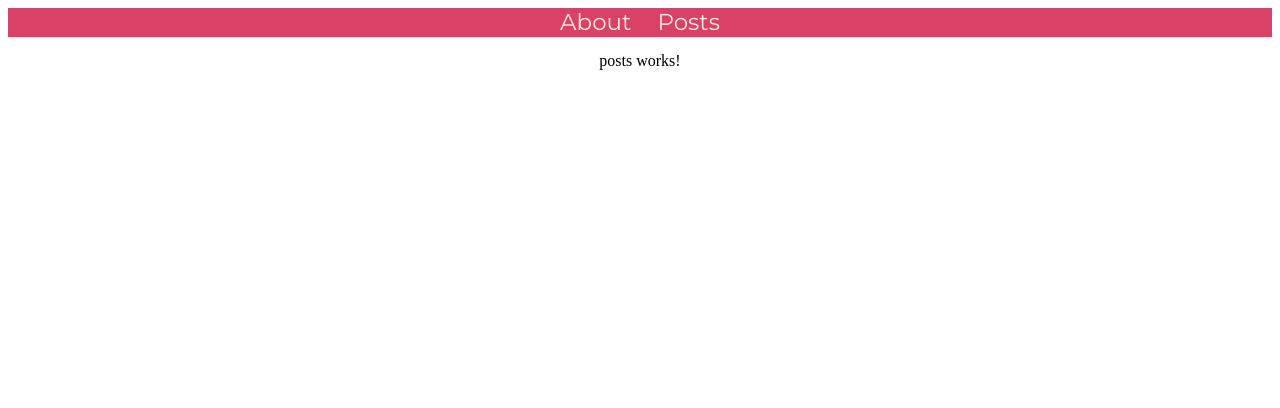
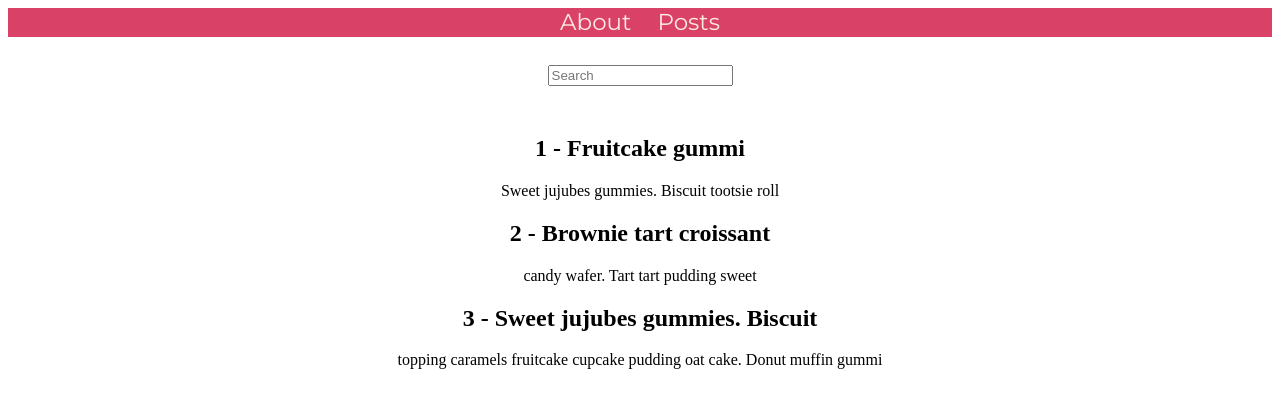
Before and after one commit to Nawalbenahmida/Angular-4-Blog--Pastry, an Angular app: page /Posts in a window 1280 px wide. Shown: the top 408 px of the page. Built offline with nearby package versions, Linux system fonts and the light colour scheme.

Commit message:
5article  + pipe

```diff
--- a/src/app/about/about.component.css
+++ b/src/app/about/about.component.css
@@ -4,7 +4,7 @@
     background-position: center;
     background-size: cover;
     object-fit: cover;
-    background-image: url(../../assets/brooke-lark-96398.jpg);
+    background-image: url(../../assets/lance-anderson-167718.jpg);
 }
 
 
@@ -32,13 +32,12 @@
 }
 
 img {
-    height: 500px;
+    height: 520px;
     width: 350px;
     background-position: center;
     background-size: cover;
     object-fit: cover;
-    margin-top: 30px;
-    margin-bottom: 25px;
+    margin-top: 35px;
     float: left;
 }
 
@@ -55,5 +54,5 @@ img {
 h1{
     margin: 30px;
     font-family: 'Montserrat', sans-serif;
-    font-size: 23px;
+    font-size: 20px;
 }
--- /dev/null
+++ b/src/app/article/article.ts
@@ -0,0 +1,5 @@
+export interface Article {
+    titre: string;
+    desc: string;
+    image: string;
+}
--- /dev/null
+++ b/src/app/filter.pipe.ts
@@ -0,0 +1,25 @@
+import { Pipe, PipeTransform } from '@angular/core';
+import { PostsComponent } from './posts/posts.component';
+import { Article } from './article/article';
+
+@Pipe({
+    name: 'filter'
+})
+export class FilterPipe implements PipeTransform {
+
+    transform(items: Article[], searchText: string): Article[] {
+        console.log(searchText);
+        if(!items) return [];
+        if(!searchText) return items;
+
+        searchText = searchText.toLowerCase();
+
+        return items.filter( it => {
+            return (it.titre.toLowerCase().includes(searchText) ||
+                    it.desc.toLowerCase().includes(searchText));
+
+
+        });
+
+    };
+}
--- a/src/app/posts/posts.component.css
+++ b/src/app/posts/posts.component.css
@@ -0,0 +1,3 @@
+input{
+    margin: 29px;
+}
--- a/src/app/posts/posts.component.html
+++ b/src/app/posts/posts.component.html
@@ -1,3 +1,8 @@
-<p>
-  posts works!
-</p>
+<div class="recherche">
+<input [(ngModel)]="name" type="text" placeholder="Search">
+</div>
+
+<div *ngFor="let article of (articles | filter: name)">
+   <h1>{{article.titre}}</h1> {{article.desc}}
+
+</div>
--- a/src/app/posts/posts.component.ts
+++ b/src/app/posts/posts.component.ts
@@ -1,15 +1,30 @@
 import { Component, OnInit } from '@angular/core';
+import { NgModel } from '@angular/forms';
+import { FilterPipe }from '../filter.pipe';
+
+import { Article } from '../article/article';
+
+const ARTICLES = [
+    {titre: "1 - Fruitcake gummi ", desc: "Sweet jujubes gummies. Biscuit tootsie roll" , image:""},
+    {titre : "2 - Brownie tart croissant", desc: "candy wafer. Tart tart pudding sweet", image: ""},
+    {titre: "3 - Sweet jujubes gummies. Biscuit", desc: "topping caramels fruitcake cupcake pudding oat cake. Donut muffin gummi", image: ""},
+];
 
 @Component({
   selector: 'app-posts',
   templateUrl: './posts.component.html',
   styleUrls: ['./posts.component.css']
 })
+
 export class PostsComponent implements OnInit {
+
+    articles: Article[];
+    name: string = '';
 
   constructor() { }
 
   ngOnInit() {
+      this.articles = ARTICLES;
   }
 
 }
```
Also changed, not shown: src/app/app.module.ts (+7 -1 lines), 1 other file (tests, documents, lock files or other folders).
